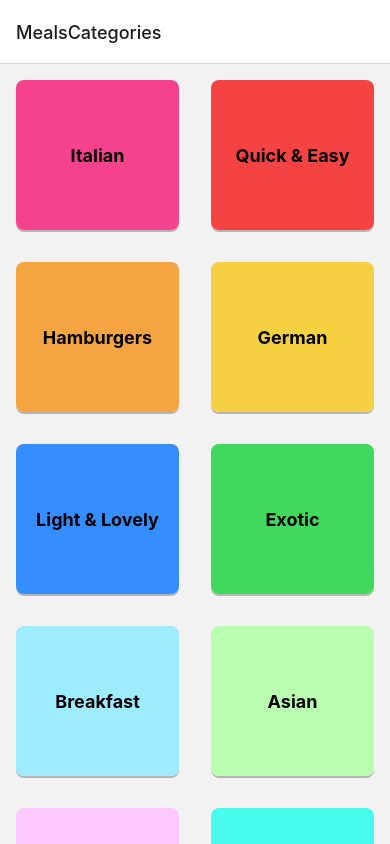
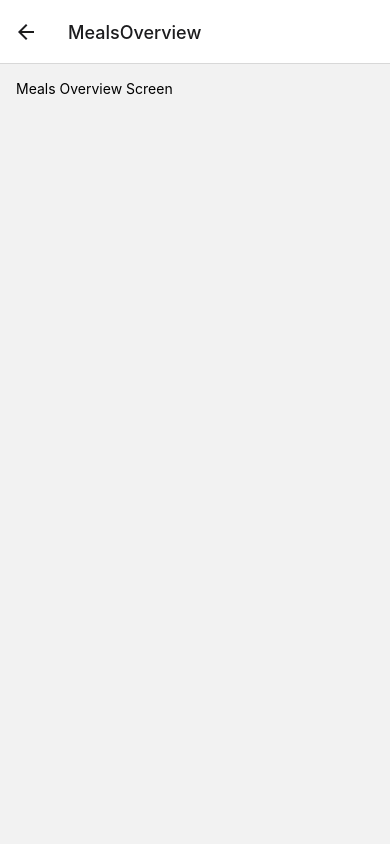
Before and after one commit to ranaawais0303/MealsApp, a React Native app: screen /MealsOverview in a window 390 px wide. Built offline with nearby package versions, Linux system fonts and the light colour scheme.

Commit message:
implement navigation b/w 2 screens

```diff
--- a/App.js
+++ b/App.js
@@ -3,6 +3,7 @@
 import CategoriesScreen from "./screens/CategoriesScreen";
 import { NavigationContainer } from "@react-navigation/native";
 import { createNativeStackNavigator } from "@react-navigation/native-stack";
+import MealsOverviewScreen from "./screens/MealsOverviewScreen";
 
 export default function App() {
   const Stack = createNativeStackNavigator();
@@ -12,6 +13,7 @@
       <NavigationContainer>
         <Stack.Navigator>
           <Stack.Screen name="MealsCategories" component={CategoriesScreen} />
+          <Stack.Screen name="MealsOverview" component={MealsOverviewScreen} />
         </Stack.Navigator>
       </NavigationContainer>
     </>
--- a/components/CategoryGridTile.js
+++ b/components/CategoryGridTile.js
@@ -1,7 +1,7 @@
 import React from "react";
 import { Pressable, View, Text, StyleSheet, Platform } from "react-native";
 
-function CategoryGridTile({ title, color }) {
+function CategoryGridTile({ title, color, onPress }) {
   return (
     <View style={styles.gridItem}>
       <Pressable
@@ -10,6 +10,7 @@
           styles.button,
           pressed ? styles.buttonPressed : null,
         ]}
+        onPress={onPress}
       >
         <View style={[styles.innerContainer, { backgroundColor: color }]}>
           <Text style={styles.title}>{title}</Text>
--- a/screens/CategoriesScreen.js
+++ b/screens/CategoriesScreen.js
@@ -3,14 +3,21 @@
 import { FlatList, View, StyleSheet } from "react-native";
 import CategoryGridTile from "../components/CategoryGridTile";
 
-//for render categories create saperate function
-function renderCategoryItem(itemData) {
-  return (
-    <CategoryGridTile title={itemData.item.title} color={itemData.item.color} />
-  );
-}
+function CategoriesScreen({ navigation }) {
+  //for render categories create saperate function
+  function renderCategoryItem(itemData) {
+    function pressHandler() {
+      navigation.navigate("MealsOverview");
+    }
 
-function CategoriesScreen(props) {
+    return (
+      <CategoryGridTile
+        title={itemData.item.title}
+        color={itemData.item.color}
+        onPress={pressHandler}
+      />
+    );
+  }
   return (
     <FlatList
       data={CATEGORIES}
--- /dev/null
+++ b/screens/MealsOverviewScreen.js
@@ -0,0 +1,20 @@
+import React from "react";
+import { MEALS } from "../data/dummy-data";
+import { View, Text, StyleSheet } from "react-native";
+
+function MealsOverviewScreen() {
+  return (
+    <View style={styles.container}>
+      <Text>Meals Overview Screen</Text>
+    </View>
+  );
+}
+
+export default MealsOverviewScreen;
+
+const styles = StyleSheet.create({
+  container: {
+    flex: 1,
+    padding: 16,
+  },
+});
```
